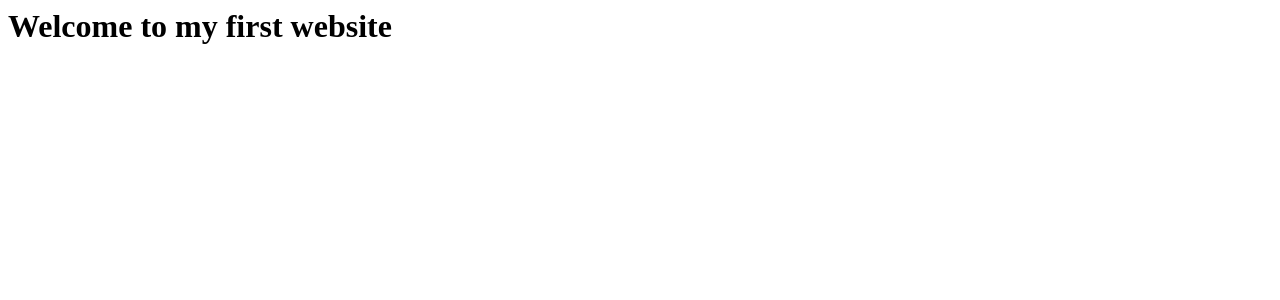
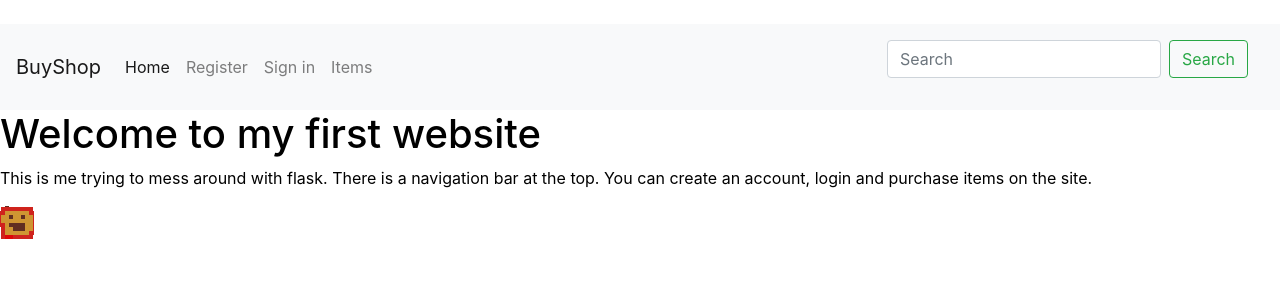
Before and after one commit to Tha1widsol/E-commerce-website, a Flask app: page / in a window 1280 px wide. Shown: the top 300 px of the page. Run offline with Flask 2, Linux system fonts and the light colour scheme; some libraries are stand-ins or nearby versions.

Commit message:
Added navbar

```diff
--- a/admin/static/style.css
+++ b/admin/static/style.css
@@ -1 +1 @@
-body {color:#ff0000 ;}
+body {color:#000000 ;}
--- a/admin/templates/base.html
+++ b/admin/templates/base.html
@@ -1,12 +1,41 @@
 <html>
 <head>
+    <link rel="stylesheet" href="https://stackpath.bootstrapcdn.com/bootstrap/4.3.1/css/bootstrap.min.css" integrity="sha384-ggOyR0iXCbMQv3Xipma34MD+dH/1fQ784/j6cY/iJTQUOhcWr7x9JvoRxT2MZw1T" crossorigin="anonymous">
     <title>{% block title %}{% endblock %} </title>
-    <link rel="stylesheet" href="https://stackpath.bootstrapcdn.com/bootstrap/4.3.1/css/bootstrap.min.css" integrity="sha384-ggOyR0iXCbMQv3Xipma34MD+dH/1fQ784/j6cY/iJTQUOhcWr7x9JvoRxT2MZw1T" crossorigin="anonymous">
+
     <link rel="stylesheet" type="text/css" href="{{ url_for('static', filename= 'style.css')}}">
 </head>
 <body>
+    <nav class="navbar navbar-expand-lg navbar-light bg-light">
+        <a class="navbar-brand" href="#">BuyShop</a>
+        <button class="navbar-toggler" type="button" data-toggle="collapse" data-target="#navbarNavAltMarkup" aria-controls="navbarNavAltMarkup" aria-expanded="false" aria-label="Toggle navigation">
+            <span class="navbar-toggler-icon"></span>
+        </button>
+        <div class="collapse navbar-collapse" id="navbarNavAltMarkup">
+            <div class="navbar-nav">
+                <a class="nav-item nav-link active" href="#">Home <span class="sr-only">(current)</span></a>
+                <a class="nav-item nav-link" href="#">Register</a>
+                <a class="nav-item nav-link" href="#">Sign in</a>
+                <a class="nav-item nav-link" href="#">Items</a>
+
+
+            </div>
+        </div>
+        <nav class="navbar navbar-light bg-light">
+            <form class="form-inline">
+                <input class="form-control mr-sm-2" type="search" placeholder="Search" aria-label="Search">
+                <button class="btn btn-outline-success my-2 my-sm-0" type="submit">Search</button>
+            </form>
+        </nav>
+    </nav>
+
+
     {% block content %}
     {% endblock %}
+    <script src="https://code.jquery.com/jquery-3.3.1.slim.min.js" integrity="sha384-q8i/X+965DzO0rT7abK41JStQIAqVgRVzpbzo5smXKp4YfRvH+8abtTE1Pi6jizo" crossorigin="anonymous"></script>
+    <script src="https://cdnjs.cloudflare.com/ajax/libs/popper.js/1.14.7/umd/popper.min.js" integrity="sha384-UO2eT0CpHqdSJQ6hJty5KVphtPhzWj9WO1clHTMGa3JDZwrnQq4sF86dIHNDz0W1" crossorigin="anonymous"></script>
+    <script src="https://stackpath.bootstrapcdn.com/bootstrap/4.3.1/js/bootstrap.min.js" integrity="sha384-JjSmVgyd0p3pXB1rRibZUAYoIIy6OrQ6VrjIEaFf/nJGzIxFDsf4x0xIM+B07jRM" crossorigin="anonymous"></script>
+
 </body>
 
 </html>
--- a/admin/templates/home.html
+++ b/admin/templates/home.html
@@ -4,6 +4,9 @@
 {% endblock %}
 
 {% block content %}
-<h1>Home Page </h1>
-    <image src="{{ url_for('static', filename= 'images/flaskpic.png')}}">
+
+<h1>Welcome to my first website </h1>
+<p>This is me trying to mess around with flask. There is a navigation bar at the top. You can create an account, login and purchase items on the site.</p>
+<image src="{{ url_for('static', filename= 'images/flaskpic.png')}}">
+
 {% endblock %}
--- a/main.py
+++ b/main.py
@@ -7,7 +7,7 @@ app.register_blueprint(second,url_prefix="/admin") # We only go on second bluepr
 
 @app.route("/")
 def test():
-    return "<h1> Welcome to my first website </h1>"
+     return render_template("home.html")
 
 
 if __name__ =="__main__":
```
